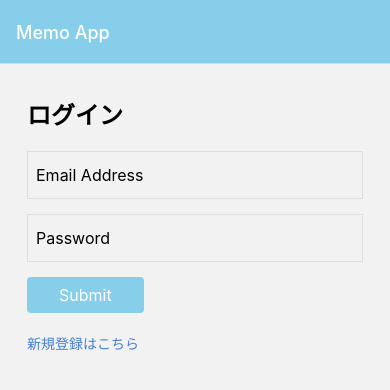
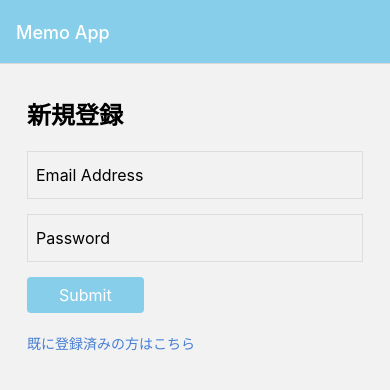
Before and after one commit to joel2145/ReactNativeTodo, a React Native app: screen / in a window 390 px wide. Shown: the top 390 px of the page. Built offline with nearby package versions, Linux system fonts and the light colour scheme.

Commit message:
ナビゲーションの実装

```diff
--- a/App.jsx
+++ b/App.jsx
@@ -15,7 +15,7 @@
   return (
     <NavigationContainer>
       <Stack.Navigator
-        initialRouteName="LogIn"
+        initialRouteName="SignUp"
         screenOptions={{
           headerStyle: { backgroundColor: "skyblue" },
           headerTitleStyle: { color: "#fff" },
--- a/src/screens/LogInScreen.jsx
+++ b/src/screens/LogInScreen.jsx
@@ -1,16 +1,36 @@
-import React from "react";
+import React, { useState } from "react";
 import { View, StyleSheet, Text, TextInput, TouchableOpacity } from "react-native";
 
 import Button from "../components/Button";
 
 export default function LogInScreen(props) {
+
     const { navigation } = props;
+    const [email, setEmail] = useState("");
+    const [password, setPassword] = useState("");
+
     return (
         <View style={styles.container}>
             <View style={styles.inner}>
                 <Text style={styles.title}>ログイン</Text>
-                <TextInput value="Email Address" style={styles.input} />
-                <TextInput value="Password" style={styles.input} />
+                <TextInput
+                    style={styles.input}
+                    value={email}
+                    onChangeText={(text) => { setEmail(text) }}
+                    autoCapitalize="none"
+                    keyboardType="email-address"
+                    placeholder="Email Address"
+                    textContentType="emailAddress"
+                />
+                <TextInput
+                    style={styles.input}
+                    value={password}
+                    onChangeText={(text) => { setPassword(text) }}
+                    autoCapitalize="none"
+                    placeholder="Password"
+                    secureTextEntry
+                    textContentType="password"
+                />
                 <Button
                     label="Submit"
                     onPress={() => {
--- a/src/screens/SignUpScreen.jsx
+++ b/src/screens/SignUpScreen.jsx
@@ -1,16 +1,36 @@
-import React from "react";
+import React, { useState } from "react";
 import { View, StyleSheet, Text, TextInput, TouchableOpacity } from "react-native";
 
 import Button from "../components/Button";
 
 export default function SignUpScreen(props) {
+
     const { navigation } = props;
+    const [email, setEmail] = useState("");
+    const [password, setPassword] = useState("");
+
     return (
         <View style={styles.container}>
             <View style={styles.inner}>
                 <Text style={styles.title}>新規登録</Text>
-                <TextInput value="Email Address" style={styles.input} />
-                <TextInput value="Password" style={styles.input} />
+                <TextInput
+                    style={styles.input}
+                    value={email}
+                    onChangeText={(text) => { setEmail(text) }}
+                    autoCapitalize="none"
+                    keyboardType="email-address"
+                    placeholder="Email Address"
+                    textContentType="emailAddress"
+                />
+                <TextInput
+                    style={styles.input}
+                    value={password}
+                    onChangeText={(text) => { setPassword(text) }}
+                    autoCapitalize="none"
+                    placeholder="Password"
+                    secureTextEntry
+                    textContentType="password"
+                />
                 <Button
                     label="Submit"
                     onPress={() => {
```
